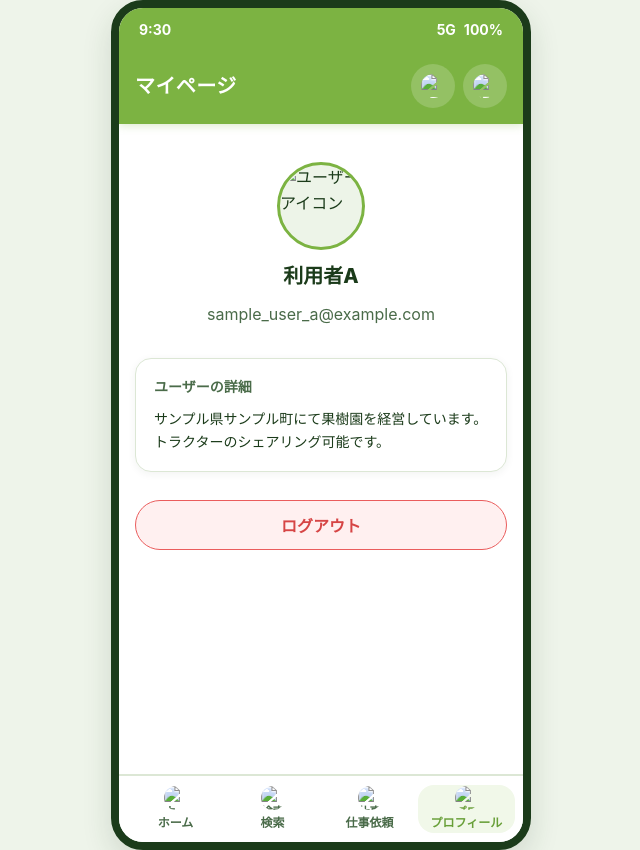
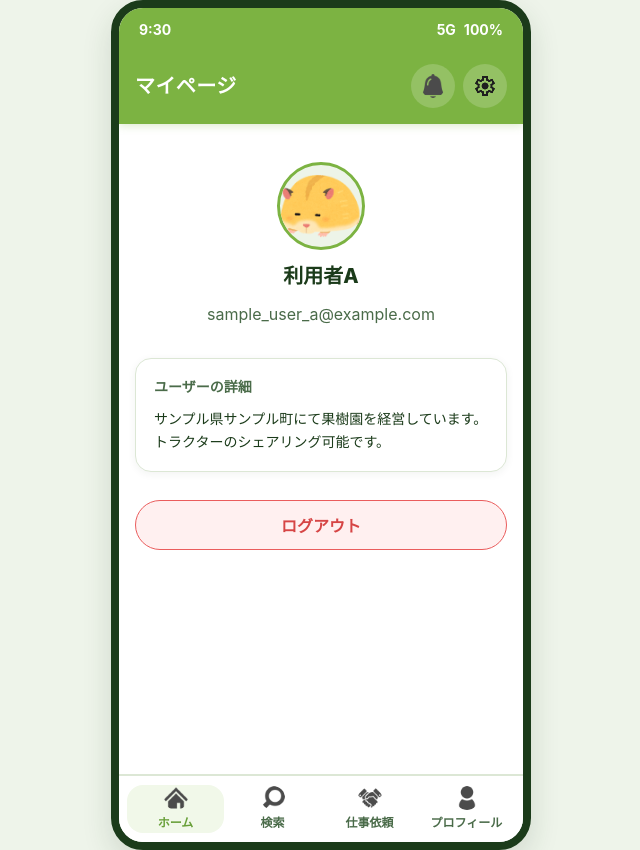
Before and after one commit to hamasho-it/2026-01, a plain HTML site: page account.html in a window 1280 px wide. Shown: the whole page, without its empty margins (319-959 px from the left). Drawn offline with Linux system fonts and the light colour scheme.

Commit message:
画像の追加

```diff
--- a/account.html
+++ b/account.html
@@ -23,11 +23,11 @@
       <div class="header-actions">
         <!-- Notification Button -->
         <button class="icon-btn" onclick="handleNotification()" aria-label="通知オン・オフ">
-          <div class="img-box icon-box"><img src="./images/icon-bell.png" alt="通知"></div>
+          <div class="img-box icon-box"><img src="./images/クリスマスベルアイコン3.png" alt="通知"></div>
         </button>
         <!-- Settings Button (Hamburger Icon) -->
         <a href="./settings.html" class="icon-btn" aria-label="設定">
-          <div class="img-box icon-box"><img src="./images/icon-menu.png" alt="設定"></div>
+          <div class="img-box icon-box"><img src="./images/ダイヤル.png" alt="設定"></div>
         </a>
       </div>
     </div>
@@ -37,7 +37,7 @@
       <!-- Profile Header Area -->
       <div class="profile-header">
         <div class="avatar-lg">
-          <img src="./images/user-avatar.png" alt="ユーザーアイコン">
+          <img src="./images/ハムスター.png" alt="ユーザーアイコン">
         </div>
         <div class="user-name">利用者A</div>
         <div class="user-email">sample_user_a@example.com</div>
@@ -57,22 +57,22 @@
       </div>
     </div>
 
-    <!-- Bottom Navigation -->
+   <!-- Bottom Navigation -->
     <nav class="bottom-nav">
-      <a href="./index.html" class="nav-item">
-        <div class="img-box icon-box"><img src="./images/icon-home.png" alt="ホーム"></div>
+      <a href="./index.html" class="nav-item active">
+        <div class="img-box icon-box"><img src="./images/house.png" alt="ホーム"></div>
         <span>ホーム</span>
       </a>
       <a href="./search.html" class="nav-item">
-        <div class="img-box icon-box"><img src="./images/icon-search.png" alt="検索"></div>
+        <div class="img-box icon-box"><img src="./images/虫眼鏡のアイコン.png" alt="検索"></div>
         <span>検索</span>
       </a>
       <a href="./job-create.html" class="nav-item">
-        <div class="img-box icon-box"><img src="./images/icon-create.png" alt="仕事依頼"></div>
+        <div class="img-box icon-box"><img src="./images/握手のアイコン.png" alt="仕事依頼"></div>
         <span>仕事依頼</span>
       </a>
-      <a href="./account.html" class="nav-item active">
-        <div class="img-box icon-box"><img src="./images/icon-profile.png" alt="プロフィール"></div>
+      <a href="./account.html" class="nav-item">
+        <div class="img-box icon-box"><img src="./images/人物の無料素材.png" alt="プロフィール"></div>
         <span>プロフィール</span>
       </a>
     </nav>
```
Also changed, not shown: index.html (+4 -4 lines), job-accepted.html (+5 -5 lines), job-create.html (+6 -6 lines), job-detail.html (+7 -7 lines), job-requested.html (+4 -4 lines), search.html (+7 -7 lines), settings.html (+6 -6 lines), images/house.png (added), images/クリスマスベルアイコン3.png (added), images/ダイヤル.png (added), images/ハムスター.png (added), images/人物の無料素材.png (added), images/握手のアイコン.png (added), images/虫眼鏡のアイコン.png (added), 1 other file.
